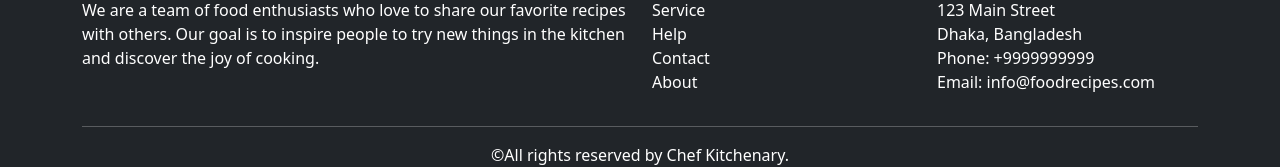
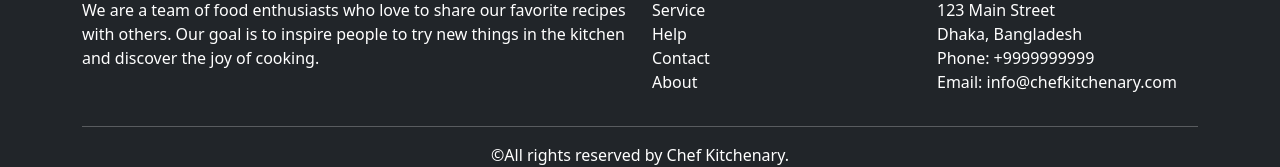
Before and after one commit to tanjumtanha/chef-kitchenary-client-side, a React (Vite) app: page /login in a window 1280 px wide. Shown: the part 534-701 px from the top of the page. Built offline with nearby package versions, Linux system fonts and the light colour scheme; no server answers.

Commit message:
chef detail page background color change

```diff
--- a/src/components/Footer.jsx
+++ b/src/components/Footer.jsx
@@ -38,7 +38,7 @@ const Footer = () => {
                             <li>123 Main Street</li>
                             <li>Dhaka, Bangladesh</li>
                             <li>Phone: +9999999999</li>
-                            <li>Email: info@foodrecipes.com</li>
+                            <li>Email: info@chefkitchenary.com</li>
                         </ul>
                     </Col>
                 </Row>
--- a/src/components/ViewDetails.jsx
+++ b/src/components/ViewDetails.jsx
@@ -46,8 +46,8 @@ const ViewDetails = () => {
 
                 </Row>
             </div>
-            <h2 className='my-4 text-center'>Some Delicious Recipes of {name}</h2>
-            <div className='py-4'>
+            <h2 className='my-4 text-center text-danger p-2' style={{ backgroundColor: 'lightpink' }}>Some Delicious Recipes of {name}</h2>
+            <div className='py-2'>
                 <div className='card-group gap-4'>
                     {
 
```
